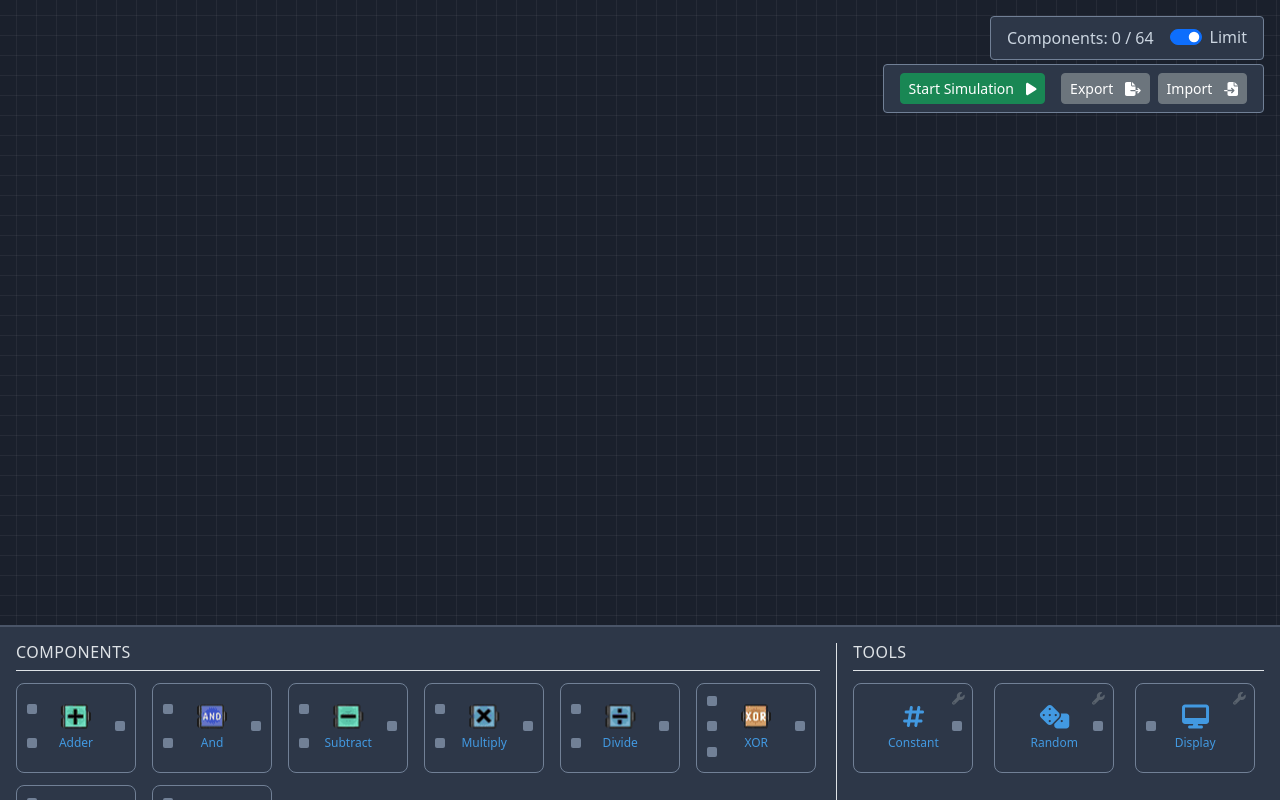
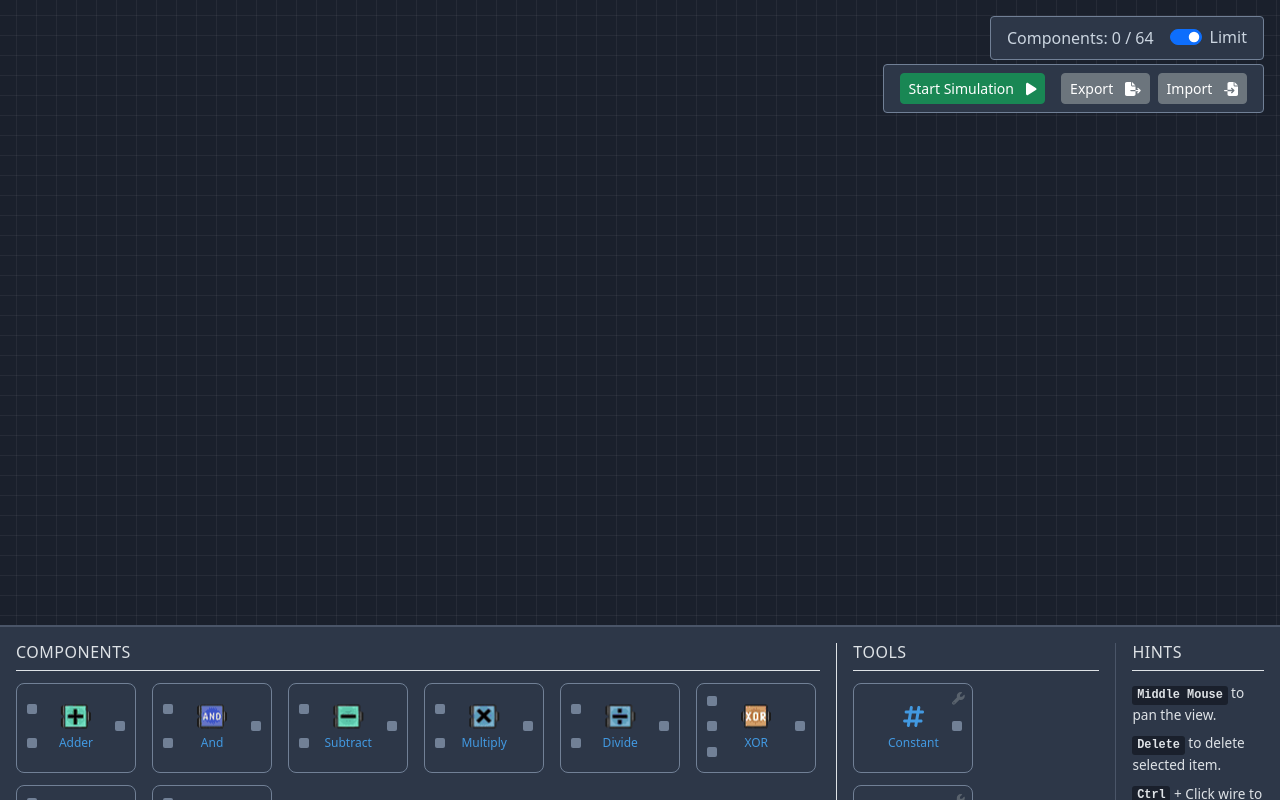
Before and after one commit to ele-starshade/barotrauma-circuits, a Vue app: page / in a window 1280 px wide. Built offline with nearby package versions, Linux system fonts and the light colour scheme.

Commit message:
chore: add and align hints section to tray

```diff
--- a/src/components/ComponentTray.vue
+++ b/src/components/ComponentTray.vue
@@ -16,7 +16,8 @@
       </div>
     </div>
 
-    <!-- Tools Section -->
+    <!-- Right Pane: Tools and Hints -->
+    <div class="right-pane">
       <div class="tools-section">
         <h3 class="tray-header">Tools</h3>
         <div class="tools-list">
@@ -29,6 +30,15 @@
             @dragstart="onDragStart($event, component)"
             mode="tray"
           />
+        </div>
+      </div>
+      <div class="hints-section">
+          <h3 class="tray-header">Hints</h3>
+          <ul class="hints-list">
+              <li><kbd>Middle Mouse</kbd> to pan the view.</li>
+              <li><kbd>Delete</kbd> to delete selected item.</li>
+              <li><kbd>Ctrl</kbd> + Click wire to add a waypoint.</li>
+          </ul>
       </div>
     </div>
   </footer>
@@ -191,10 +201,45 @@ const toolComponents = computed(() =>
   min-width: 0;
 }
 
+.right-pane {
+  display: grid;
+  grid-template-columns: 2fr 1fr;
+  gap: 1rem;
+  min-width: 0;
+}
+
 .tools-section {
   display: flex;
   flex-direction: column;
   min-width: 0;
+  border-right: 1px solid var(--background-light);
+  padding-right: 1rem;
+}
+
+.hints-section {
+  display: flex;
+  flex-direction: column;
+  min-width: 0;
+}
+
+.hints-list {
+  list-style: none;
+  padding: 0;
+  margin: 0;
+  font-size: 0.85rem;
+  color: var(--text-muted);
+}
+.hints-list li {
+  margin-bottom: 0.5rem;
+}
+.hints-list kbd {
+  background-color: var(--background-dark);
+  border-radius: 3px;
+  border: 1px solid var(--background-darker);
+  color: var(--text-normal);
+  font-family: monospace;
+  padding: 0.2em 0.4em;
+  font-weight: bold;
 }
 
 .components-grid {
--- a/src/components/ConfigPanel.vue
+++ b/src/components/ConfigPanel.vue
@@ -5,7 +5,7 @@
       <slot></slot>
     </div>
     <div class="config-panel-footer">
-      <small>Press <code>Delete</code> to remove.</small>
+      <small>Press <kbd>Delete</kbd> to remove.</small>
     </div>
   </div>
 </template>
@@ -18,3 +18,19 @@ defineProps({
   }
 })
 </script>
+
+<style scoped>
+.config-panel-footer small {
+  font-size: 0.85rem;
+  color: var(--text-muted);
+}
+.config-panel-footer kbd {
+  background-color: var(--background-dark);
+  border-radius: 3px;
+  border: 1px solid var(--background-darker);
+  color: var(--text-normal);
+  font-family: monospace;
+  padding: 0.2em 0.4em;
+  font-weight: bold;
+}
+</style>
```
Lines whose indentation alone changed are shown as unchanged.
